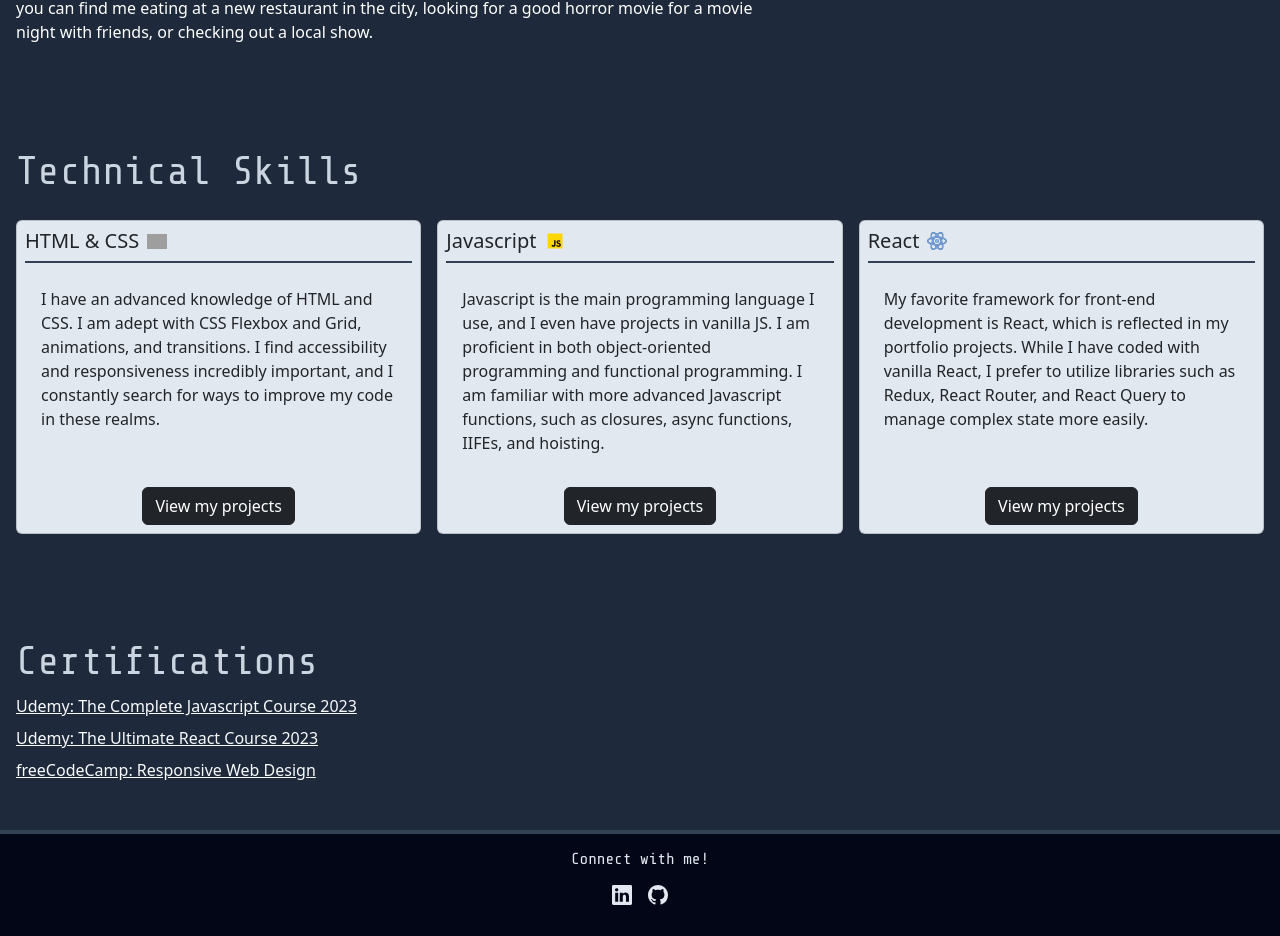
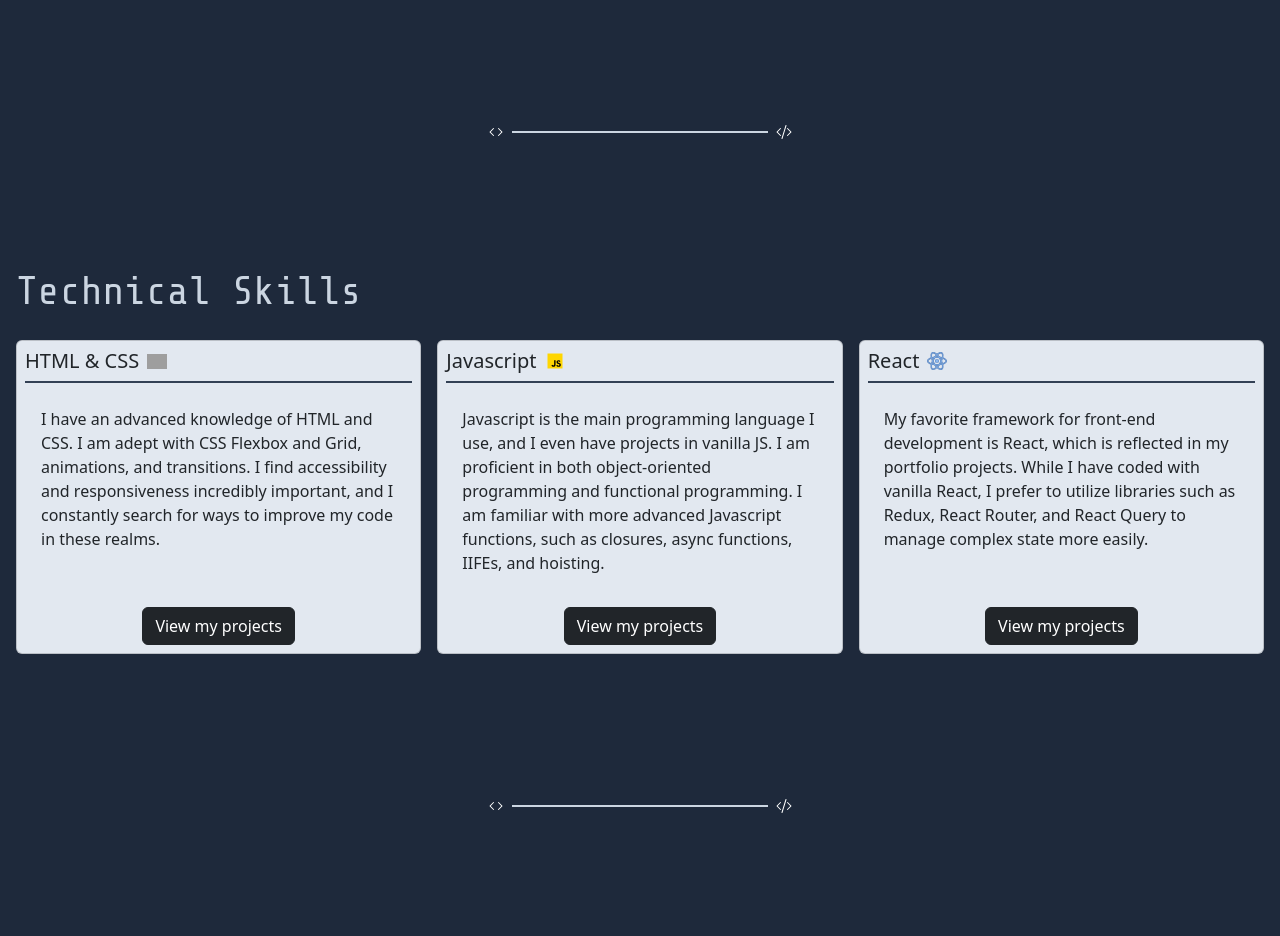
Before and after one commit to AMartindale98/portfolio, a React (Vite) app: page /about in a window 1280 px wide. Shown: the part 380-1316 px from the top of the page. Built offline with nearby package versions, Linux system fonts and the light colour scheme; grey boxes are pictures that could not be loaded.

Commit message:
further mobile fixes

```diff
--- a/src/components/Footer.jsx
+++ b/src/components/Footer.jsx
@@ -38,7 +38,7 @@
         </Link>
       </div>
 
-      <p className="text-slate-200 text-center pt-7 mb-0 pb-0">
+      <p className="text-slate-200 text-center pt-7 mb-0 pb-2">
         &copy; Ash Martindale 2023
       </p>
     </div>
--- a/src/components/ProjectCard.jsx
+++ b/src/components/ProjectCard.jsx
@@ -47,9 +47,9 @@
           </Link>
         </div>
       </Card.Body>
-      <Card.Footer className="mt-2 !flex !justify-center">
+      <Card.Footer className="mt-2 !flex !justify-center gap-1">
         {project.tech.map((item) => (
-          <Badge bg="secondary" className="mx-2" key={item}>
+          <Badge bg="secondary" key={item}>
             {item}
           </Badge>
         ))}
--- a/src/pages/About.jsx
+++ b/src/pages/About.jsx
@@ -23,28 +23,51 @@
           collapseStyle ? "pt-[20vh]" : "pt-[40vh]"
         }`}
       >
-        <div className="md:flex md:justify-start lg:gap-24">
         <div>
           <h1 className="font-monoton text-slate-300">About Me</h1>
-            <p className="md:w-[50vw] xl:w-[60vw]">
+          <p className="md:w-[50vw] xl:w-[70vw]">
             I am a front end developer, and I love working on projects that
             challenge me, both in logic and creativity. I prefer to build
-              websites that are responsive and mobile-first. Additionally, I
-              love creating reusable and scalable components that I can use
-              later in other projects. I enjoy working with data and love
-              finding new APIs to implement in my projects.
+            websites that are responsive and mobile-first. Additionally, I love
+            creating reusable and scalable components that I can use later in
+            other projects. I enjoy working with data and love finding new APIs
+            to implement in my projects.
           </p>
-            <p className="md:w-[50vw] xl:w-[60vw]">
-              Although coding is a passion of mine, it is not the only one I
-              have! In my free time, I enjoy playing video games, working out,
-              reading, writing, and spending time with my cat, Nyx. On the
-              weekends, you can find me eating at a new restaurant in the city,
-              looking for a good horror movie for a movie night with friends, or
-              checking out a local show.
+          <p className="md:w-[50vw] xl:w-[70vw]">
+            Although coding is a passion of mine, it is not the only one I have!
+            In my free time, I enjoy playing video games, working out, reading,
+            writing, and spending time with my cat, Nyx. On the weekends, you
+            can find me eating at a new restaurant in the city, looking for a
+            good horror movie for a movie night with friends, or checking out a
+            local show.
           </p>
         </div>
+
+        <div className="flex justify-center items-center my-32 gap-2">
+          <svg
+            xmlns="http://www.w3.org/2000/svg"
+            width="16"
+            height="16"
+            fill="currentColor"
+            className="bi bi-code"
+            viewBox="0 0 16 16"
+          >
+            <path d="M5.854 4.854a.5.5 0 1 0-.708-.708l-3.5 3.5a.5.5 0 0 0 0 .708l3.5 3.5a.5.5 0 0 0 .708-.708L2.707 8l3.147-3.146zm4.292 0a.5.5 0 0 1 .708-.708l3.5 3.5a.5.5 0 0 1 0 .708l-3.5 3.5a.5.5 0 0 1-.708-.708L13.293 8l-3.147-3.146z" />
+          </svg>
+
+          <div className="border-1 w-[150px] sm:w-[20vw] border-slate-300"></div>
+          <svg
+            xmlns="http://www.w3.org/2000/svg"
+            width="16"
+            height="16"
+            fill="currentColor"
+            className="bi bi-code-slash"
+            viewBox="0 0 16 16"
+          >
+            <path d="M10.478 1.647a.5.5 0 1 0-.956-.294l-4 13a.5.5 0 0 0 .956.294l4-13zM4.854 4.146a.5.5 0 0 1 0 .708L1.707 8l3.147 3.146a.5.5 0 0 1-.708.708l-3.5-3.5a.5.5 0 0 1 0-.708l3.5-3.5a.5.5 0 0 1 .708 0zm6.292 0a.5.5 0 0 0 0 .708L14.293 8l-3.147 3.146a.5.5 0 0 0 .708.708l3.5-3.5a.5.5 0 0 0 0-.708l-3.5-3.5a.5.5 0 0 0-.708 0z" />
+          </svg>
         </div>
-        <div className="mt-5 pt-10">
+        <div>
           <h1 className="font-monoton text-slate-300"> Technical Skills</h1>
           <div className="sm:grid sm:grid-cols-3 sm:gap-4">
             <Card className="!bg-slate-200 p-2 my-3">
@@ -172,7 +195,31 @@
             </Card>
           </div>
         </div>
-        <div className="mt-5 pt-10 flex-col flex pb-5">
+        <div className="flex justify-center items-center my-32 gap-2">
+          <svg
+            xmlns="http://www.w3.org/2000/svg"
+            width="16"
+            height="16"
+            fill="currentColor"
+            className="bi bi-code"
+            viewBox="0 0 16 16"
+          >
+            <path d="M5.854 4.854a.5.5 0 1 0-.708-.708l-3.5 3.5a.5.5 0 0 0 0 .708l3.5 3.5a.5.5 0 0 0 .708-.708L2.707 8l3.147-3.146zm4.292 0a.5.5 0 0 1 .708-.708l3.5 3.5a.5.5 0 0 1 0 .708l-3.5 3.5a.5.5 0 0 1-.708-.708L13.293 8l-3.147-3.146z" />
+          </svg>
+
+          <div className="border-1 w-[150px] sm:w-[20vw] border-slate-300"></div>
+          <svg
+            xmlns="http://www.w3.org/2000/svg"
+            width="16"
+            height="16"
+            fill="currentColor"
+            className="bi bi-code-slash"
+            viewBox="0 0 16 16"
+          >
+            <path d="M10.478 1.647a.5.5 0 1 0-.956-.294l-4 13a.5.5 0 0 0 .956.294l4-13zM4.854 4.146a.5.5 0 0 1 0 .708L1.707 8l3.147 3.146a.5.5 0 0 1-.708.708l-3.5-3.5a.5.5 0 0 1 0-.708l3.5-3.5a.5.5 0 0 1 .708 0zm6.292 0a.5.5 0 0 0 0 .708L14.293 8l-3.147 3.146a.5.5 0 0 0 .708.708l3.5-3.5a.5.5 0 0 0 0-.708l-3.5-3.5a.5.5 0 0 0-.708 0z" />
+          </svg>
+        </div>
+        <div className="flex-col flex pb-5">
           <h1 className="font-monoton text-slate-300">Certifications</h1>
           <a
             href="https://www.udemy.com/certificate/UC-920c4af0-3414-4c7d-b4d9-53717d850db8/"
--- a/src/pages/Contact.jsx
+++ b/src/pages/Contact.jsx
@@ -76,7 +76,7 @@
           ref={form}
           onSubmit={sendEmail}
         >
-          <h3>Please fill this form out for any business inquiries</h3>
+          <h3>Please complete this form for any professional inquiries.</h3>
           <Form.Group>
             <Form.Label>Full name</Form.Label>
             <Form.Control
```
Lines whose indentation alone changed are shown as unchanged.
